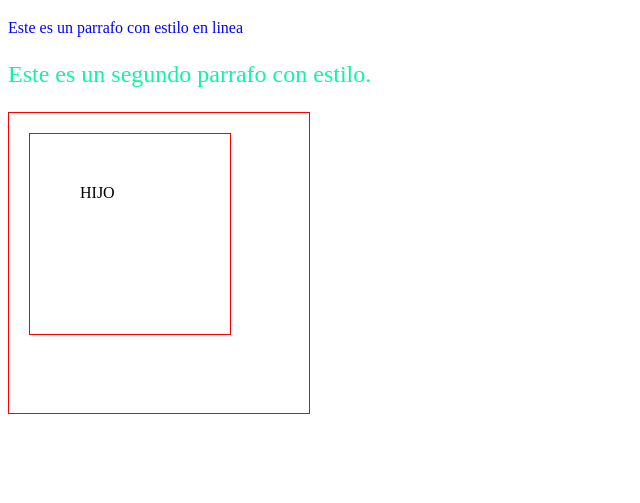
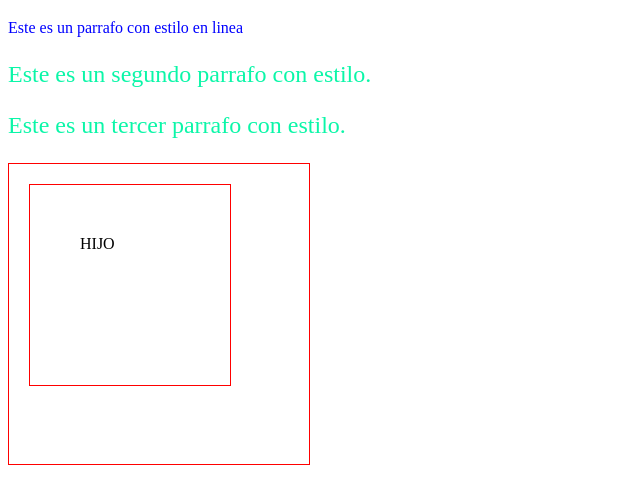
Before and after one commit to mapal-unilibre/modulo8, a plain HTML site: page index.html in a window 1280 px wide. Shown: the part 61-564 px from the top of the page, without its empty margins (0-640 px from the left). Drawn offline with Linux system fonts and the light colour scheme.

Commit message:
Feature: se agrega un tercer parrafo

```diff
--- a/index.html
+++ b/index.html
@@ -11,6 +11,9 @@
             <p>
                 Este es un segundo parrafo con estilo.
             </p>
+            <p id="sub-hijo">
+                Este es un tercer parrafo con estilo.
+            </p>
         </div>
         <div class="borde-todos" id="padre">
             <div class="borde-todos" id="hijo">HIJO</div>
```
